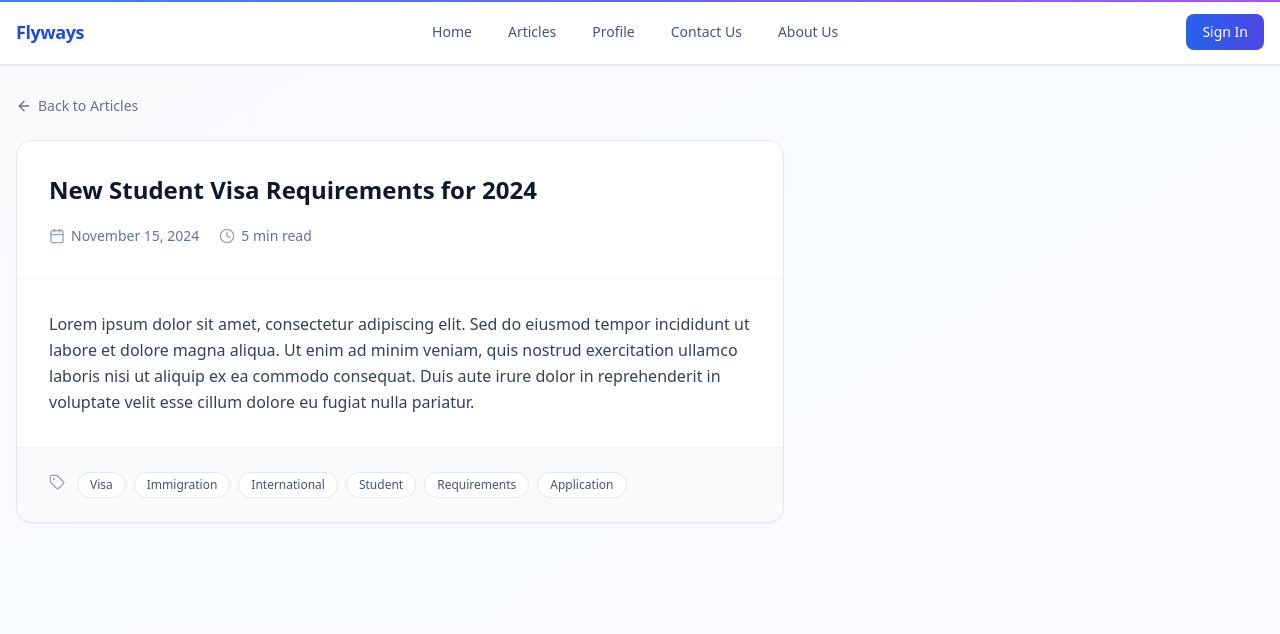
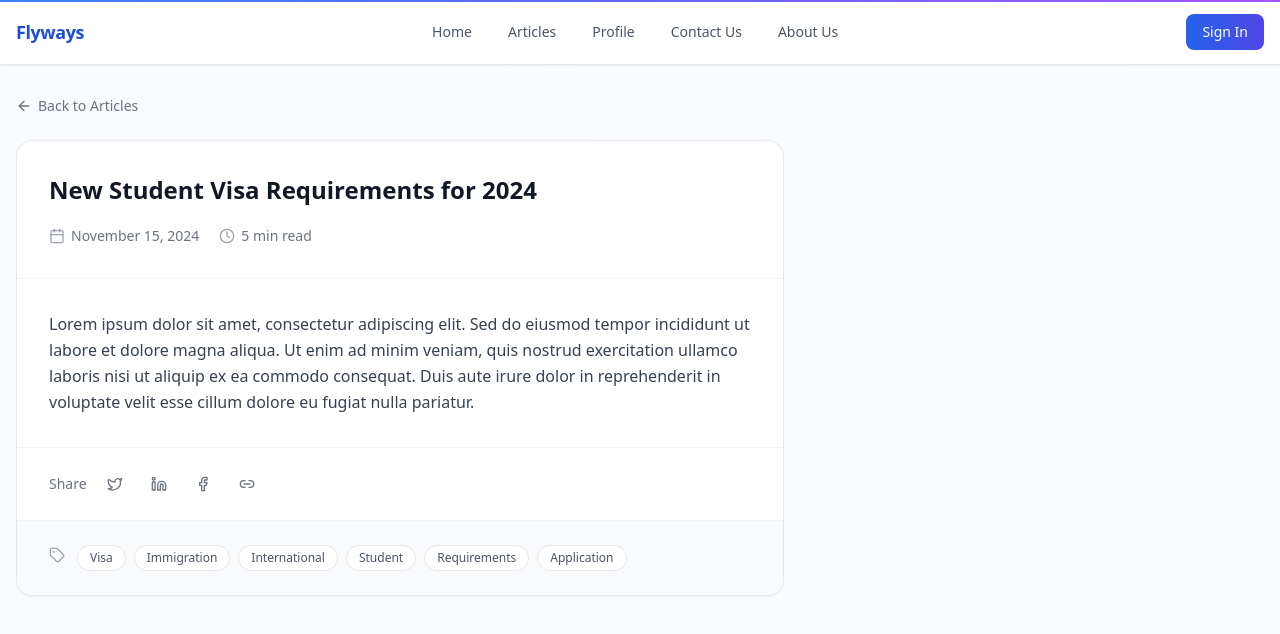
Before and after one commit to pendowndigital-arch/flyways-global-platform, a React (Vite) app: page /articles/1 in a window 1280 px wide. Shown: the top 634 px of the page. Built offline with nearby package versions, Linux system fonts and the light colour scheme.

Commit message:
links added to article detail page

```diff
--- a/src/pages/ArticleDetailPage.tsx
+++ b/src/pages/ArticleDetailPage.tsx
@@ -1,6 +1,7 @@
+import { useState } from 'react';
 import { useParams, Link, useNavigate } from 'react-router-dom';
 import { mockArticles } from '../data/mockArticles';
-import { ArrowLeft, Clock, Calendar, Tag } from 'lucide-react';
+import { ArrowLeft, Clock, Calendar, Tag, Link2, Check, Twitter, Linkedin, Facebook } from 'lucide-react';
 import { Layout } from '../components/Layout';
 
 function formatDate(date: Date) {
@@ -12,6 +13,14 @@ export function ArticleDetailPage() {
   const { id } = useParams<{ id: string }>();
   const navigate = useNavigate();
   const article = mockArticles.find((a) => a.id === id);
+  const [copied, setCopied] = useState(false);
+
+  function handleCopyLink() {
+    navigator.clipboard.writeText(window.location.href).then(() => {
+      setCopied(true);
+      setTimeout(() => setCopied(false), 2000);
+    });
+  }
 
   if (!article) {
     return (
@@ -63,6 +72,48 @@ export function ArticleDetailPage() {
             </p>
           </div>
 
+          {/* Share section */}
+          <div className="px-8 py-5 border-t border-gray-100">
+            <div className="flex items-center gap-3">
+              <span className="text-sm text-gray-500 font-medium">Share</span>
+              <a
+                href={`https://twitter.com/intent/tweet?url=${encodeURIComponent(window.location.href)}&text=${encodeURIComponent(article.title)}`}
+                target="_blank"
+                rel="noopener noreferrer"
+                aria-label="Share on Twitter / X"
+                className="p-2 rounded-full text-gray-500 hover:text-[#1DA1F2] hover:bg-blue-50 transition-colors"
+              >
+                <Twitter className="w-4 h-4" />
+              </a>
+              <a
+                href={`https://www.linkedin.com/sharing/share-offsite/?url=${encodeURIComponent(window.location.href)}`}
+                target="_blank"
+                rel="noopener noreferrer"
+                aria-label="Share on LinkedIn"
+                className="p-2 rounded-full text-gray-500 hover:text-[#0A66C2] hover:bg-blue-50 transition-colors"
+              >
+                <Linkedin className="w-4 h-4" />
+              </a>
+              <a
+                href={`https://www.facebook.com/sharer/sharer.php?u=${encodeURIComponent(window.location.href)}`}
+                target="_blank"
+                rel="noopener noreferrer"
+                aria-label="Share on Facebook"
+                className="p-2 rounded-full text-gray-500 hover:text-[#1877F2] hover:bg-blue-50 transition-colors"
+              >
+                <Facebook className="w-4 h-4" />
+              </a>
+              <button
+                onClick={handleCopyLink}
+                aria-label="Copy link"
+                className="p-2 rounded-full text-gray-500 hover:text-gray-800 hover:bg-gray-100 transition-colors"
+              >
+                {copied ? <Check className="w-4 h-4 text-green-600" /> : <Link2 className="w-4 h-4" />}
+              </button>
+              {copied && <span className="text-xs text-green-600">Link copied!</span>}
+            </div>
+          </div>
+
           {/* Tags footer */}
           <footer className="px-8 py-6 border-t border-gray-100 bg-gray-50">
             <div className="flex items-start gap-3">
```
